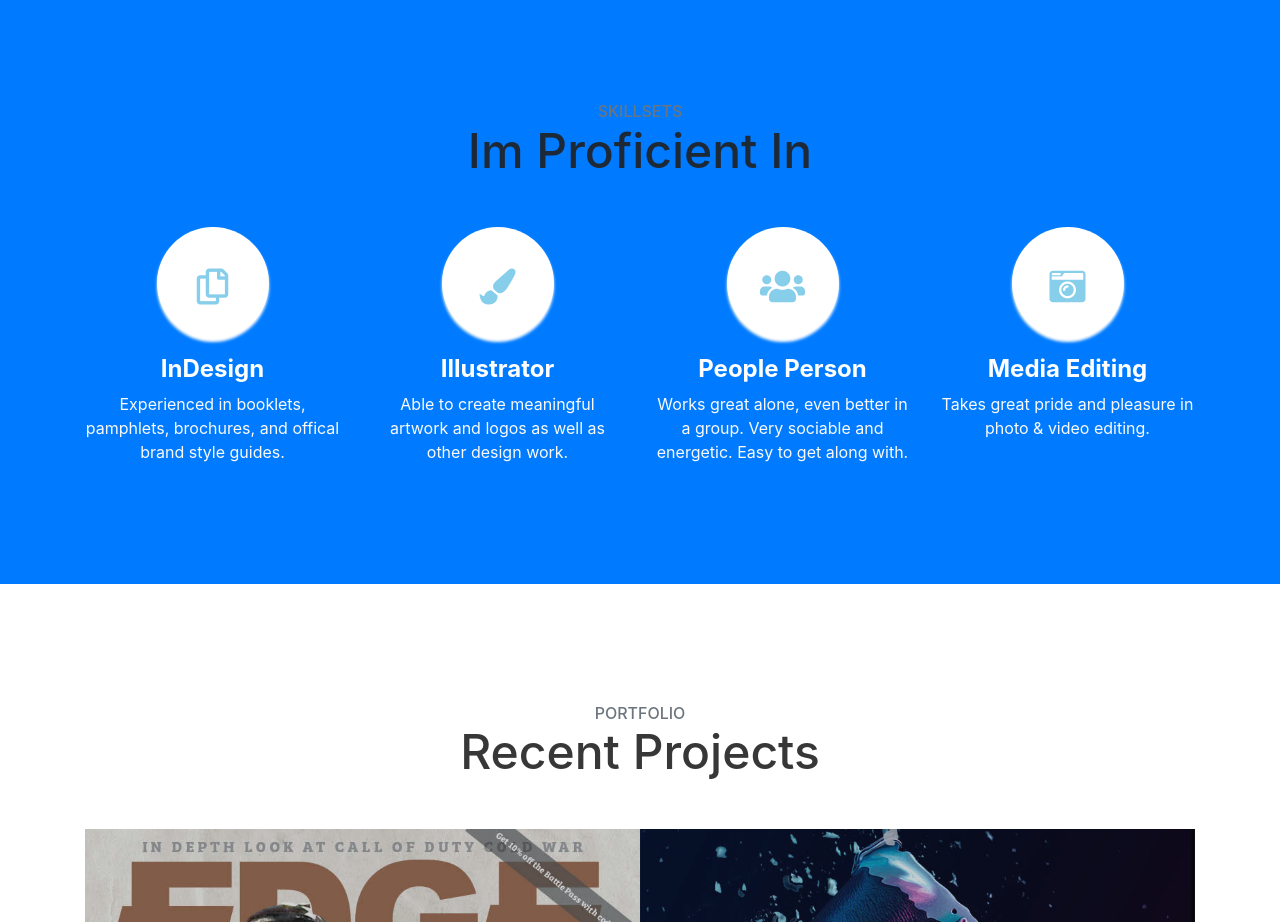
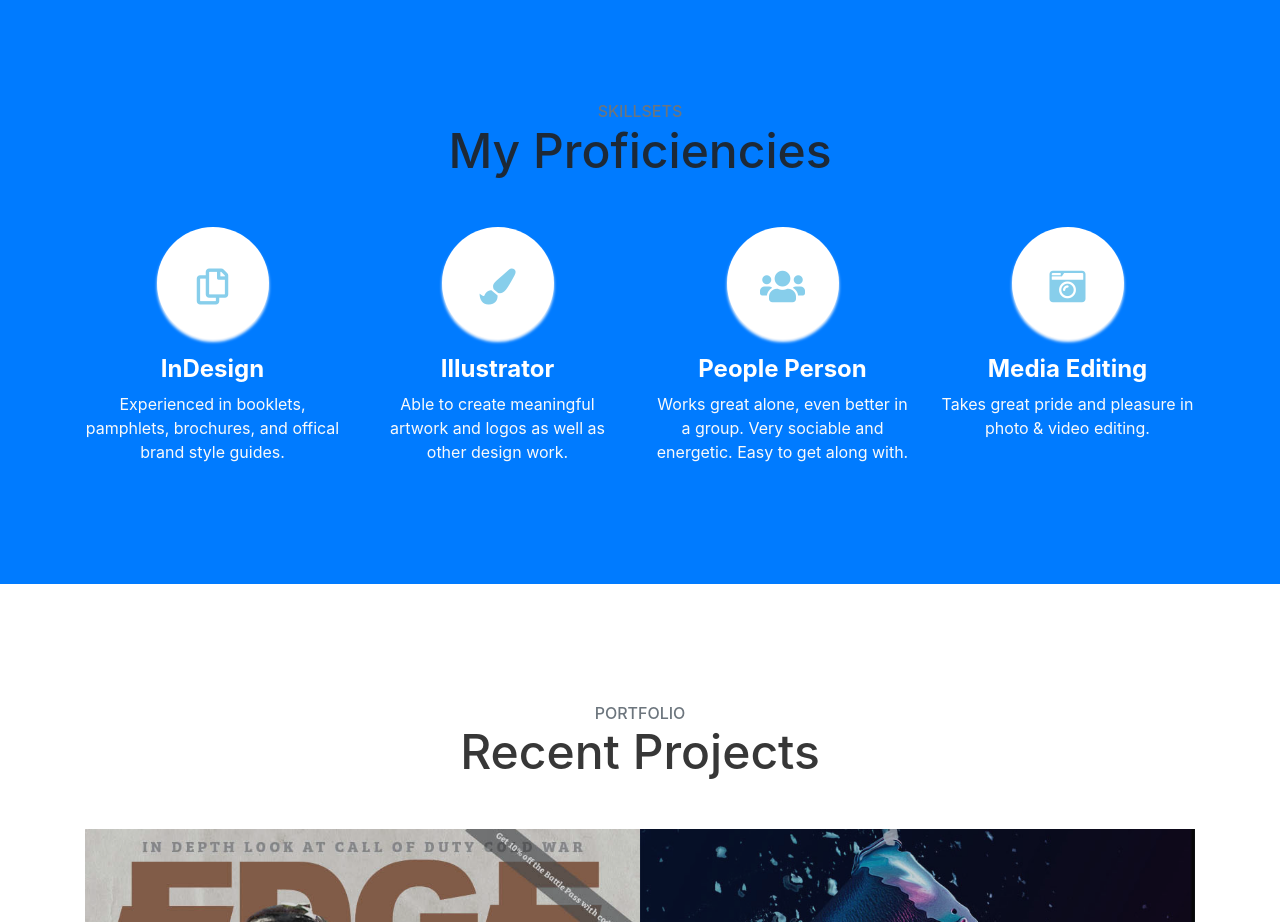
Before and after one commit to Harryson15/Airy, a website with bundled scripts: page index.html in a window 1280 px wide. Shown: the part 1440-2362 px from the top of the page. Built offline with nearby package versions, Linux system fonts and the light colour scheme.

Commit message:
Add files via upload

```diff
--- a/index.html
+++ b/index.html
@@ -85,7 +85,7 @@
     <div class="container">
       <div class="content-section-heading">
         <h3 class="text-secondary mb-0">Skillsets</h3>
-        <h2 class="mb-5">Im Proficient In</h2>
+        <h2 class="mb-5">My Proficiencies</h2>
       </div>
       <div class="row">
         <div class="col-lg-3 col-md-6 mb-5 mb-lg-0">
```
